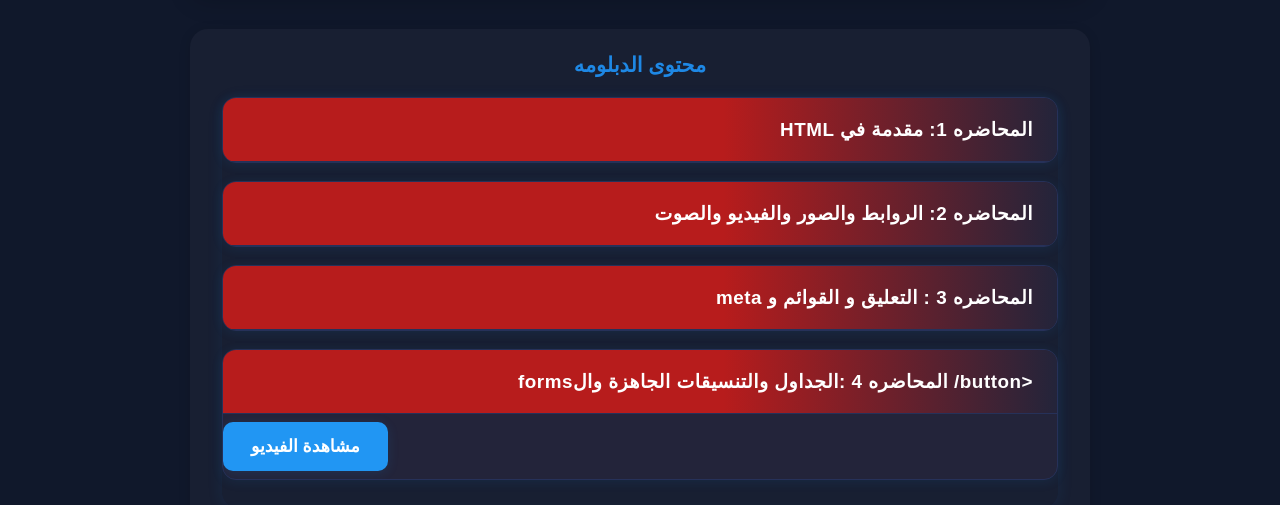
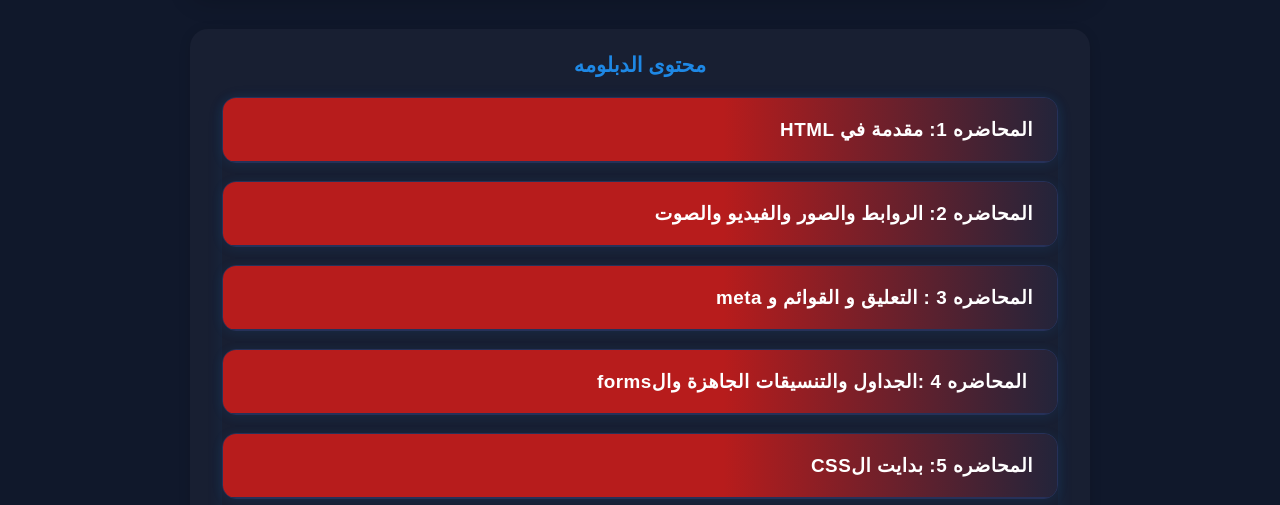
Before and after one commit to Samyahmed480/Development-Center-for-Programming, a plain HTML site: page contet.html in a window 1280 px wide. Shown: the part 283-788 px from the top of the page. Drawn offline with Linux system fonts and the light colour scheme.

Commit message:
Update contet.html

```diff
--- a/contet.html
+++ b/contet.html
@@ -74,7 +74,7 @@
                         </div>
                     </div>
                     <div class="accordion-item">
-                        <button class="accordion-title">formsالمحاضره 4 :الجداول والتنسيقات الجاهزة وال /button>
+                        <button class="accordion-title">formsالمحاضره 4 :الجداول والتنسيقات الجاهزة وال </button>
                         <div class="accordion-content">
 
                             <div class="lesson-task">التكليف:<ul>
```
